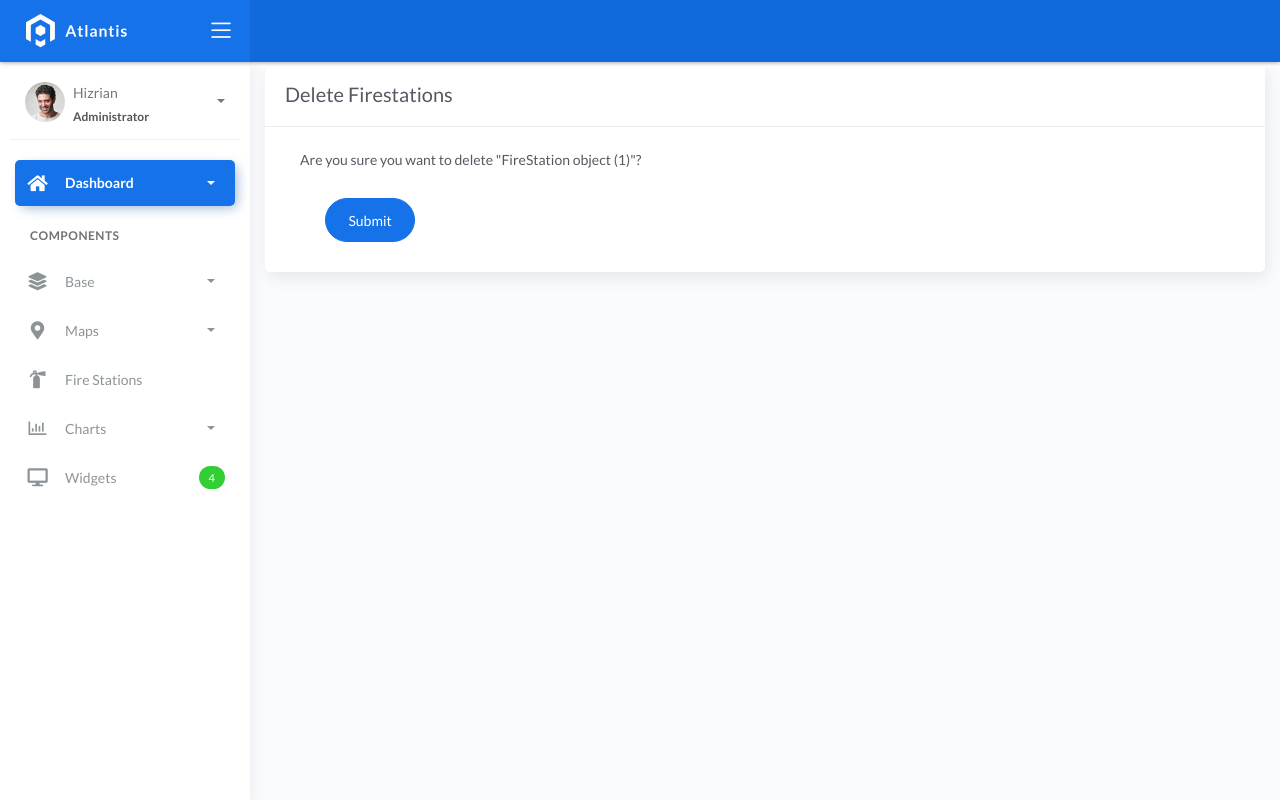
After one commit to rde-jr03/FiresApp, a Django app: page /firestation_list/1/delete/ in a window 1280 px wide. The commit adds this page. Run offline with Django 4.2, Linux system fonts and the light colour scheme; data comes from the database, SQL or seed files in the repository; some libraries are stand-ins or nearby versions.

Commit message:
station edit and delete

```diff
--- a/projectsite/fire/views.py
+++ b/projectsite/fire/views.py
@@ -1,5 +1,5 @@
 from django.shortcuts import render
-from django.views.generic import ListView, CreateView
+from django.views.generic import ListView, CreateView, UpdateView, DeleteView
 from django.urls import reverse_lazy
 from fire.models import Locations, Incident, FireStation
 from fire.forms import FireStationzForm
@@ -250,3 +250,14 @@ class firestationCreateView(CreateView):
     form_class = FireStationzForm
     template_name= 'station_add.html'
     success_url = reverse_lazy('station-list')
+
+class firestationUpdateView(UpdateView):
+    model = FireStation
+    form_class = FireStationzForm
+    template_name= 'station_edit.html'
+    success_url = reverse_lazy('station-list')
+
+class firestationDeleteView(DeleteView):
+    model = FireStation
+    template_name= 'station_del.html'
+    success_url = reverse_lazy('station-list')
--- a/projectsite/projectsite/urls.py
+++ b/projectsite/projectsite/urls.py
@@ -2,7 +2,7 @@ from django.contrib import admin
 from django.urls import path
 
 from fire.views import HomePageView, ChartView, PieCountbySeverity, LineCountbyMonth, MultilineIncidentTop3Country, multipleBarbySeverity, map_station, fire_incident_map
-from fire.views import firestationListView, firestationCreateView
+from fire.views import firestationListView, firestationCreateView, firestationUpdateView, firestationDeleteView
 from fire import views
 
 urlpatterns = [
@@ -19,4 +19,6 @@ urlpatterns = [
 
     path('firestation_list/', firestationListView.as_view(), name='station-list'),
     path('firestation_list/add', firestationCreateView.as_view(), name='firestation-add'),
+    path('firestation_list/<pk>', firestationUpdateView.as_view(), name='firestation-update'),
+    path('firestation_list/<pk>/delete/', firestationDeleteView.as_view(), name='firestation-delete'),
 ]
--- /dev/null
+++ b/projectsite/templates/station_del.html
@@ -0,0 +1,28 @@
+{% extends 'base.html' %} {% load static %} {% block content %}
+<div class="content">
+    <div class="container-fluid">
+        <div class="row">
+            <div class="col-md-12">
+                <div class="card">
+                    <div class="card-header">
+                        <div class="card-title">Delete Firestations</div>
+                    </div>
+                    <div class="col-md-6">
+                    <div class="card-body">
+                        <form class="" action="" method="post" novalidate>
+                            <p>Are you sure you want to delete "{{ object }}"?</p>
+                            {% csrf_token %} {% include 'includes/form.html' %}
+                          <div class="form-group">
+                            <div class="col-md-12 col-sm-3">
+                                <button type="submit" class="btn btn-primary btn-rounded">Submit</button>
+                            </div>
+                          </div>
+                        </form>
+                    </div>
+                    </div>
+                </div>
+            </div>
+        </div>
+    </div>
+</div>
+{% endblock %}
--- a/projectsite/templates/station_list.html
+++ b/projectsite/templates/station_list.html
@@ -47,6 +47,10 @@
                 <td>{{ object.address }}</td>
                 <td>{{ object.city }}</td>
                 <td>{{ object.country }}</td>
+                <td>
+                    <a href="{% url 'firestation-update' object.id %}">Edit</a>
+                    <a href="{% url 'firestation-delete' object.id %}" class="text-danger">Delete</a>
+                </td>
               </tr>
               {% empty %}
               <tr>
```
Also changed, not shown: projectsite/templates/station_edit.html (added, +33 -0 lines).
